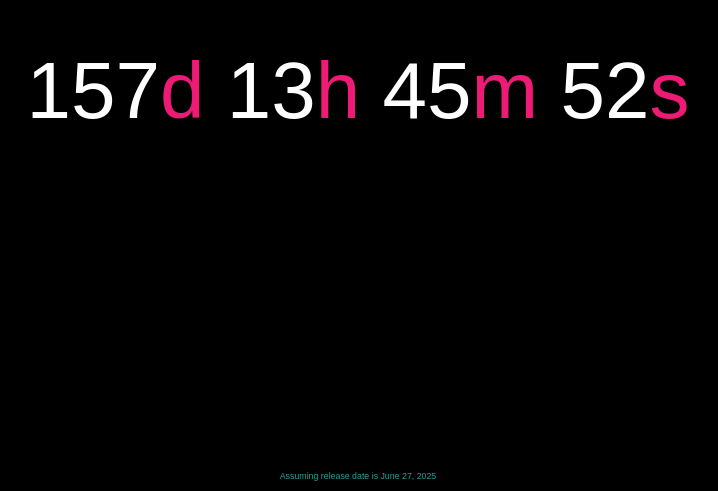
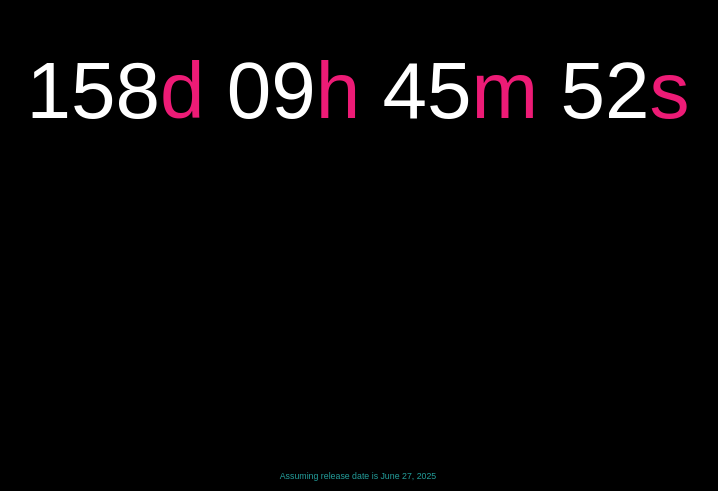
Before and after one commit to mariadelamar/squidgame3, a plain HTML site: page index.html in a window 1280 px wide. Shown: the part 309-800 px from the top of the page, without its empty margins (282-1000 px from the left). Drawn offline with Linux system fonts and the light colour scheme; a web font is replaced by a local one.

Commit message:
Update index.html

```diff
--- a/index.html
+++ b/index.html
@@ -79,7 +79,7 @@
 
     <script>
         // Set the unofficial release date (June 27, 2025)
-        const releaseDate = new Date("June 27, 2025 00:00:00").getTime();
+        const releaseDate = new Date("June 27, 2025 20:00:00").getTime();
 
         function updateCountdown() {
             const now = new Date().getTime();
```
